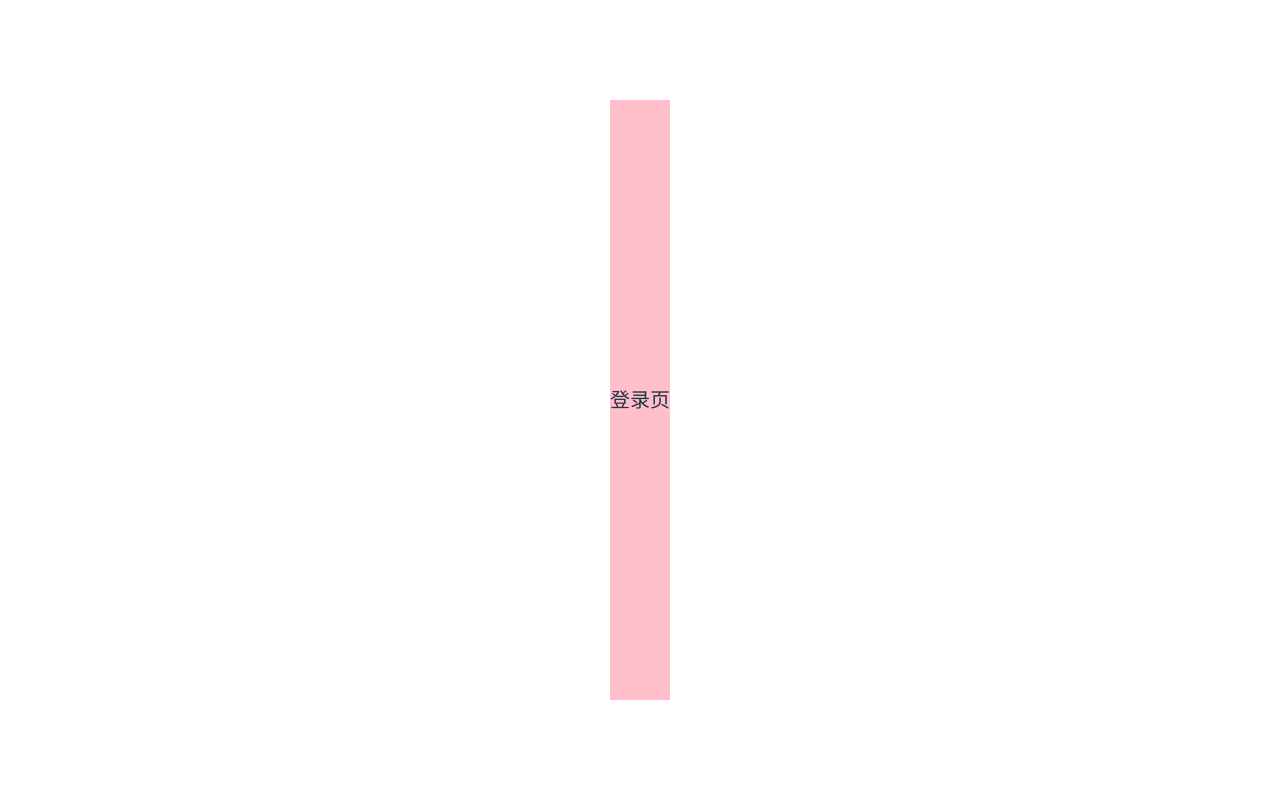
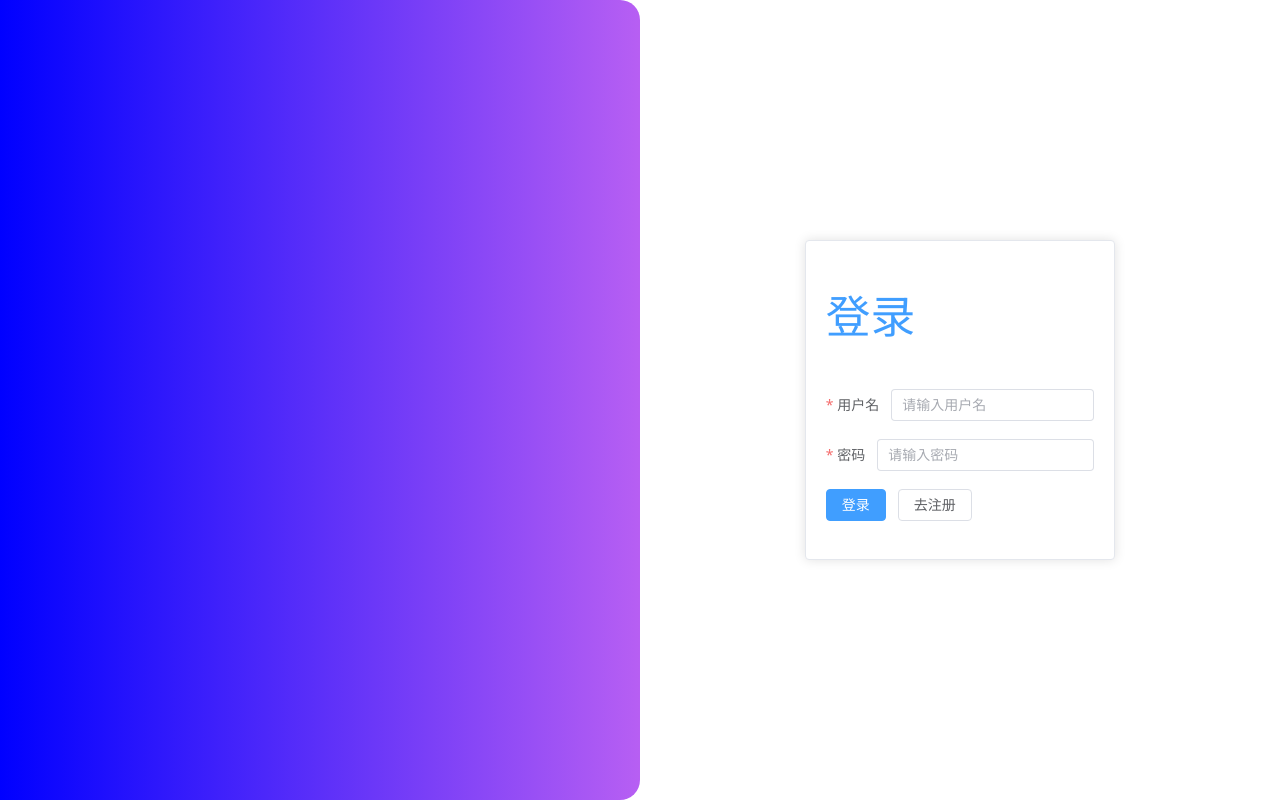
Before and after one commit to people-creater/people-learn, a Vue app in the folder vue-project/: page /login in a window 1280 px wide. Built offline with nearby package versions, Linux system fonts and the light colour scheme.

Commit message:
初始化推送

```diff
--- a/vue-project/package.json
+++ b/vue-project/package.json
@@ -9,6 +9,7 @@
     "preview": "vite preview"
   },
   "dependencies": {
+    "@element-plus/icons-vue": "^2.3.2",
     "axios": "^1.12.2",
     "element-plus": "^2.11.4",
     "pinia": "^3.0.3",
--- a/vue-project/src/App.vue
+++ b/vue-project/src/App.vue
@@ -1,22 +1,12 @@
 <template>
-  <div class="App">
     <router-view></router-view>
-  </div>
 </template>
 <script>
-
 export default {
 
 }
 // 组件
 </script>
-<style>
-.App{
-  width: auto;
-  height: 600px;
-  background-color: pink;
-  line-height: 600px;
-  text-align: center;
-  font-size: 20px;
-}
+<style scoped>
+
 </style>
--- a/vue-project/src/main.js
+++ b/vue-project/src/main.js
@@ -2,6 +2,6 @@ import { createApp } from 'vue'
 import './style.css'
 import App from './App.vue'
 import router from './router'
-import pinia from 'stores/index.js'
+import pinia from './stores/index.js'
 
 createApp(App).use(pinia).use(router).mount('#app')
--- a/vue-project/src/router/index.js
+++ b/vue-project/src/router/index.js
@@ -11,7 +11,7 @@ const routes = [
     {
         path: '/login',
         name: 'Login',
-        component: () => import('../views/login/Login.vue')
+        component: () => import('../views/login/LoginPage.vue')
     }
 ]
 
--- a/vue-project/src/style.css
+++ b/vue-project/src/style.css
@@ -60,8 +60,8 @@ button:focus-visible {
 
 #app {
   max-width: 1280px;
-  margin: 0 auto;
-  padding: 2rem;
+  margin: 0;
+  padding: 0;
   text-align: center;
 }
 
--- a/vue-project/src/views/login/Login.vue
+++ /dev/null
@@ -1 +0,0 @@
-<template>登录页</template>
--- /dev/null
+++ b/vue-project/src/views/login/LoginPage.vue
@@ -0,0 +1,154 @@
+<template>
+  <el-row class="login-page">
+    <el-col :span="12" class="bg"></el-col>
+    <el-col :span="6" :offset="3" class="form">
+      <el-card>
+        <!-- 注册表单 -->
+        <el-form ref="registerForm" :model="registerForm" :rules="registerRules" v-if="isRegister">
+          <el-form-item>
+            <h1>注册</h1>
+          </el-form-item>
+          <el-form-item label="用户名" prop="username">
+            <el-input v-model="registerForm.username" placeholder="请输入用户名" clearable></el-input>
+          </el-form-item>
+          <el-form-item label="密码" prop="password">
+            <el-input v-model="registerForm.password" placeholder="请输入密码" show-password clearable></el-input>
+          </el-form-item>
+          <el-form-item label="确认密码" prop="rePassword">
+            <el-input v-model="registerForm.rePassword" placeholder="请再次输入密码" show-password clearable></el-input>
+          </el-form-item>
+          <el-form-item>
+            <el-button type="primary" @click="handleRegister">注册</el-button>
+            <el-button @click="isRegister = false">返回登录</el-button>
+          </el-form-item>
+        </el-form>
+
+        <!-- 登录表单 -->
+        <el-form ref="loginForm" :model="loginForm" :rules="loginRules" v-else>
+          <el-form-item>
+            <h1>登录</h1>
+          </el-form-item>
+          <el-form-item label="用户名" prop="username">
+            <el-input v-model="loginForm.username" placeholder="请输入用户名" clearable></el-input>
+          </el-form-item>
+          <el-form-item label="密码" prop="password">
+            <el-input v-model="loginForm.password" placeholder="请输入密码" show-password clearable></el-input>
+          </el-form-item>
+          <el-form-item>
+            <el-button type="primary" @click="handleLogin">登录</el-button>
+            <el-button @click="isRegister = true">去注册</el-button>
+          </el-form-item>
+        </el-form>
+      </el-card>
+    </el-col>
+  </el-row>
+</template>
+
+<script>
+export default {
+  data() {
+    // 确认密码验证规则
+    const checkRePassword = (_rule, value, callback) => {
+      if (value !== this.registerForm.password) {
+        callback(new Error('两次输入密码不一致'))
+      } else {
+        callback()
+      }
+    }
+
+    return {
+      isRegister: false, // false为登录状态，true为注册状态
+      loginForm: {
+        username: '',
+        password: ''
+      },
+      registerForm: {
+        username: '',
+        password: '',
+        rePassword: ''
+      },
+      loginRules: {
+        username: [
+          { required: true, message: '请输入用户名', trigger: 'blur' }
+        ],
+        password: [
+          { required: true, message: '请输入密码', trigger: 'blur' }
+        ]
+      },
+      registerRules: {
+        username: [
+          { required: true, message: '请输入用户名', trigger: 'blur' }
+        ],
+        password: [
+          { required: true, message: '请输入密码', trigger: 'blur' }
+        ],
+        rePassword: [
+          { required: true, message: '请再次输入密码', trigger: 'blur' },
+          { validator: checkRePassword, trigger: 'blur' }
+        ]
+      }
+    }
+  },
+  methods: {
+    handleLogin() {
+      this.$refs.loginForm.validate((valid) => {
+        if (valid) {
+          // 处理登录逻辑
+          console.log('登录:', this.loginForm)
+          // 这里可以调用登录API
+        }
+      })
+    },
+    handleRegister() {
+      this.$refs.registerForm.validate((valid) => {
+        if (valid) {
+          // 处理注册逻辑
+          console.log('注册:', this.registerForm)
+          // 这里可以调用注册API
+        }
+      })
+    }
+  }
+}
+</script>
+
+
+<style scoped>
+.login-page {
+  margin-top: 0;
+  margin-left: 0;
+  width:100vw;
+  height: 100vh;
+  background-color: #fff;
+}
+
+.bg {
+  background: linear-gradient(to right, blue, #b75ff3);
+  height: 100%;
+  border-radius: 0 20px 20px 0;
+}
+
+.form {
+  display: flex;
+  align-items: center;
+  justify-content: center;
+  height: 100%;
+}
+
+el-card {
+  width: 100%;
+  padding: 20px;
+  border-radius: 10px;
+  box-shadow: 0 0 20px rgba(0, 0, 0, 0.1);
+}
+
+h1 {
+  text-align: center;
+  margin-bottom: 30px;
+  color: #409EFF;
+}
+
+el-form-item {
+  margin-bottom: 20px;
+}
+</style>
```
Also changed, not shown: 1 other file (tests, documents, lock files or other folders).
